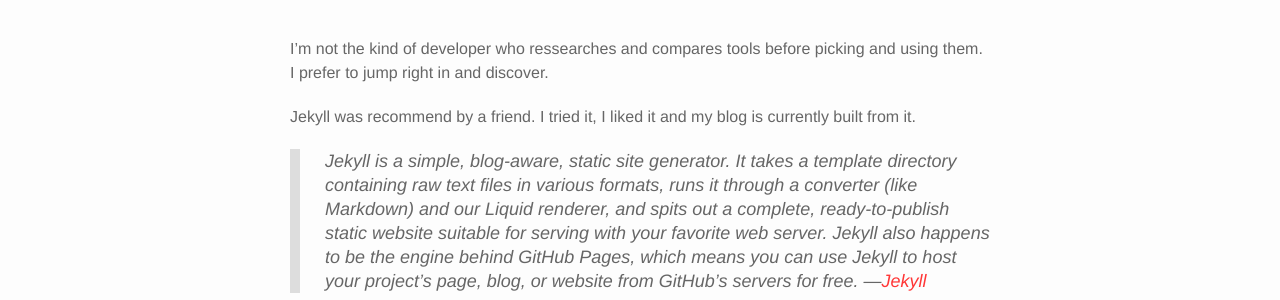
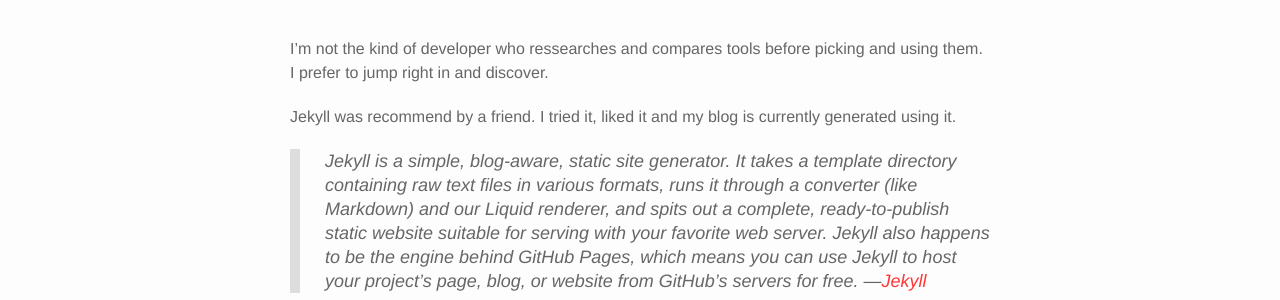
Before and after one commit to annelledejager/blog, a Jekyll site: the page built from _posts/2017-09-20-howblog.markdown, in a window 1280 px wide. Shown: the part 169-469 px from the top of the page. Built offline with Jekyll 4.4.1, drawn with Linux system fonts in a browser that asks for light colours; nearby versions of some CDN libraries; comment, search, counter and statistics services are not loaded.

Commit message:
Update blog post

```diff
--- a/_posts/2017-09-20-howblog.markdown
+++ b/_posts/2017-09-20-howblog.markdown
@@ -7,7 +7,7 @@
 ---
 I'm not the kind of developer who ressearches and compares tools before picking and using them. I prefer to jump right in and discover.
 
-Jekyll was recommend by a friend. I tried it, I liked it and my blog is currently built from it.
+Jekyll was recommend by a friend. I tried it, liked it and my blog is currently generated using it.
 
 <blockquote>
 	Jekyll is a simple, blog-aware, static site generator. It takes a template directory containing raw text files in various formats, runs it through a converter (like Markdown) and our Liquid renderer, and spits out a complete, ready-to-publish static website suitable for serving with your favorite web server. Jekyll also happens to be the engine behind GitHub Pages, which means you can use Jekyll to host your project’s page, blog, or website from GitHub’s servers for free.
```
